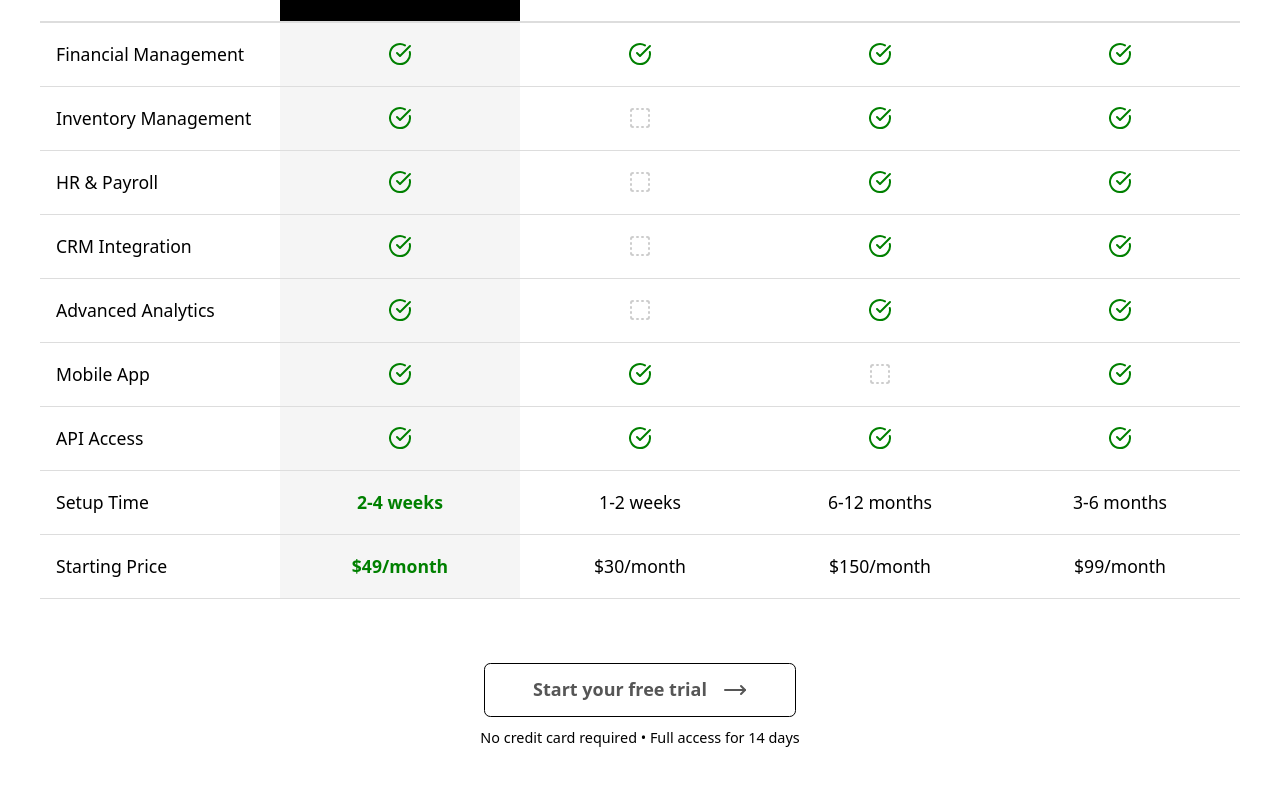
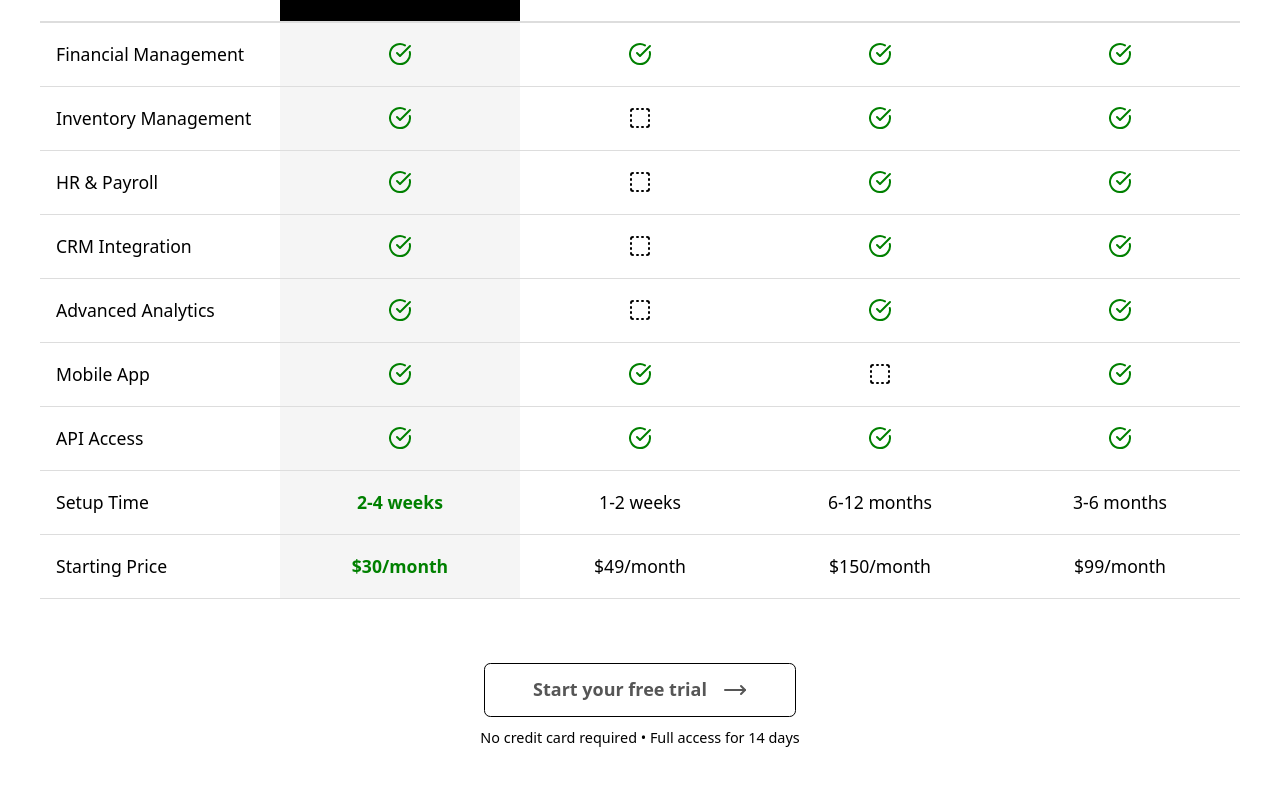
Before and after one commit to AsifulAhsan/AccuFlow, a React (Vite) app: page / in a window 1280 px wide. Shown: the part 5337-6123 px from the top of the page. Built offline with nearby package versions, Linux system fonts and the light colour scheme.

Commit message:
Adjusted some text error

```diff
--- a/src/components/ComparisonSection/ComparisonSection.jsx
+++ b/src/components/ComparisonSection/ComparisonSection.jsx
@@ -71,7 +71,7 @@ function ComparisonSection() {
             <CircleCheckBig className={styles.okBtn} />
           </div>
           <div className={styles.c2CellA}>2-4 weeks</div>
-          <div className={styles.c2CellA}>$49/month</div>
+          <div className={styles.c2CellA}>$30/month</div>
         </div>
         <div className={styles.tableCol}>
           <div className={styles.cellHead}>
@@ -82,16 +82,16 @@ function ComparisonSection() {
             <CircleCheckBig className={styles.okBtn} />
           </div>
           <div className={styles.c2Cell}>
-            <BoxSelectIcon className={styles.boxBtn} />
+            <BoxSelectIcon className={styles.boxBtn} color="black"/>
           </div>
           <div className={styles.c2Cell}>
-            <BoxSelectIcon className={styles.boxBtn} />
+            <BoxSelectIcon className={styles.boxBtn} color="black"/>
           </div>
           <div className={styles.c2Cell}>
-            <BoxSelectIcon className={styles.boxBtn} />
+            <BoxSelectIcon className={styles.boxBtn} color="black"/>
           </div>
           <div className={styles.c2Cell}>
-            <BoxSelectIcon className={styles.boxBtn} />
+            <BoxSelectIcon className={styles.boxBtn} color="black"/>
           </div>
           <div className={styles.c2Cell}>
             <CircleCheckBig className={styles.okBtn} />
@@ -100,7 +100,7 @@ function ComparisonSection() {
             <CircleCheckBig className={styles.okBtn} />
           </div>
           <div className={styles.c2Cell}>1-2 weeks</div>
-          <div className={styles.c2Cell}>$30/month</div>
+          <div className={styles.c2Cell}>$49/month</div>
         </div>
         <div className={styles.tableCol}>
           <div className={styles.cellHead}>
@@ -123,7 +123,7 @@ function ComparisonSection() {
             <CircleCheckBig className={styles.okBtn} />
           </div>
           <div className={styles.c2Cell}>
-            <BoxSelectIcon className={styles.boxBtn} />
+            <BoxSelectIcon className={styles.boxBtn} color="black"/>
           </div>
           <div className={styles.c2Cell}>
             <CircleCheckBig className={styles.okBtn} />
```
